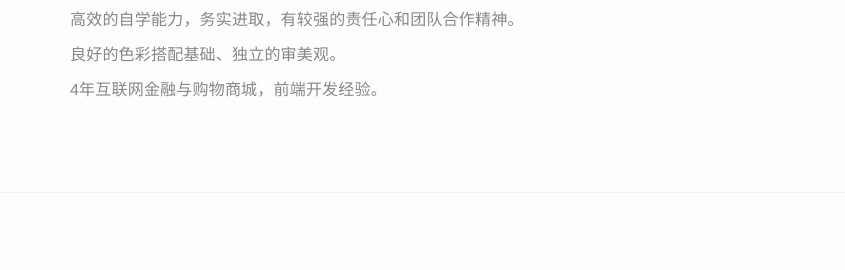
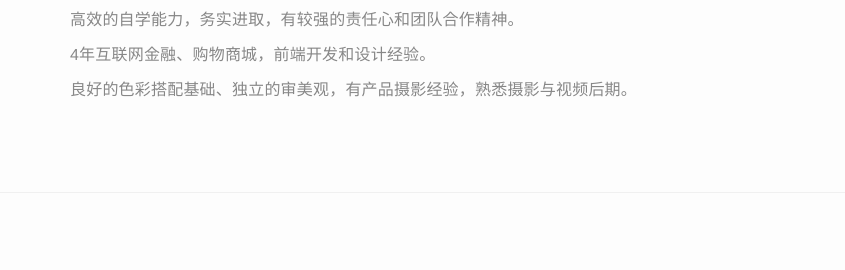
Before and after one commit to do-doing/Resume, a plain HTML site: page index.html in a window 1280 px wide. Shown: the part 1058-1328 px from the top of the page, 0-845 px from the left. Drawn offline with Linux system fonts and the light colour scheme.

Commit message:
Update index.html

```diff
--- a/index.html
+++ b/index.html
@@ -136,8 +136,8 @@
             <div class="wow fadeInUp" data-wow-delay="0.3s">
               <p>平面设计专业2014年毕业，由于毕业设计选择了网页设计，从此对web前端产生了浓厚兴趣，所以开始自学前端。前端技术每天突飞猛进，这是每一个走在前端路上的朋友的挑战也是机遇，正是这样，我热爱学习尝试新鲜的事物，在这个过程中，我总会收获很多。</p>
               <p>高效的自学能力，务实进取，有较强的责任心和团队合作精神。</p>
-              <p>良好的⾊彩搭配基础、独⽴的审美观。</p>
-              <p>4年互联网金融与购物商城，前端开发经验。</p>
+              <p>4年互联网金融、购物商城，前端开发和设计经验。</p>
+              <p>良好的⾊彩搭配基础、独⽴的审美观，有产品摄影经验，熟悉摄影与视频后期。</p>
             </div>
             <!-- <ul class="social-icon">
               <li class="wow fadeInLeft" data-wow-delay="1s">
```
